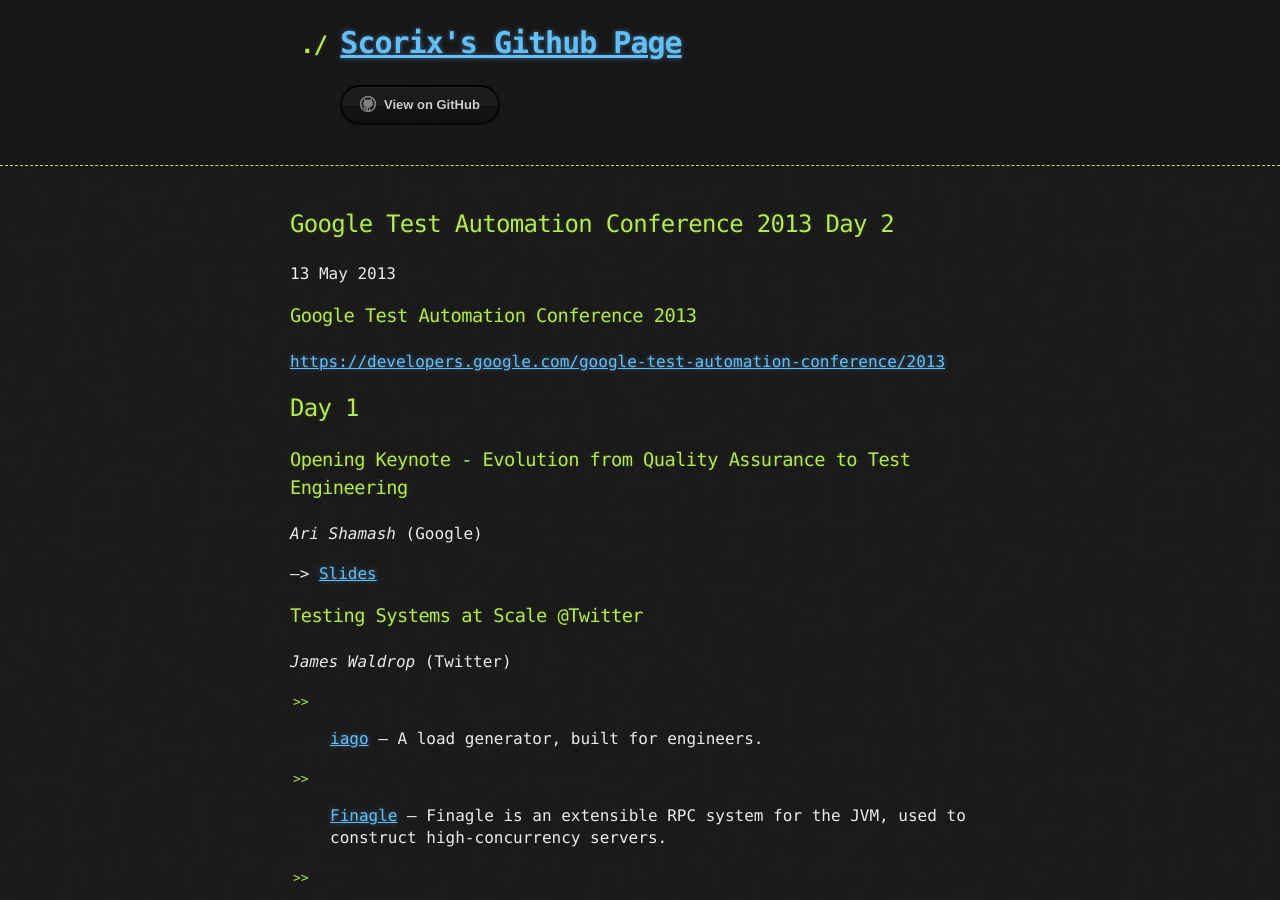
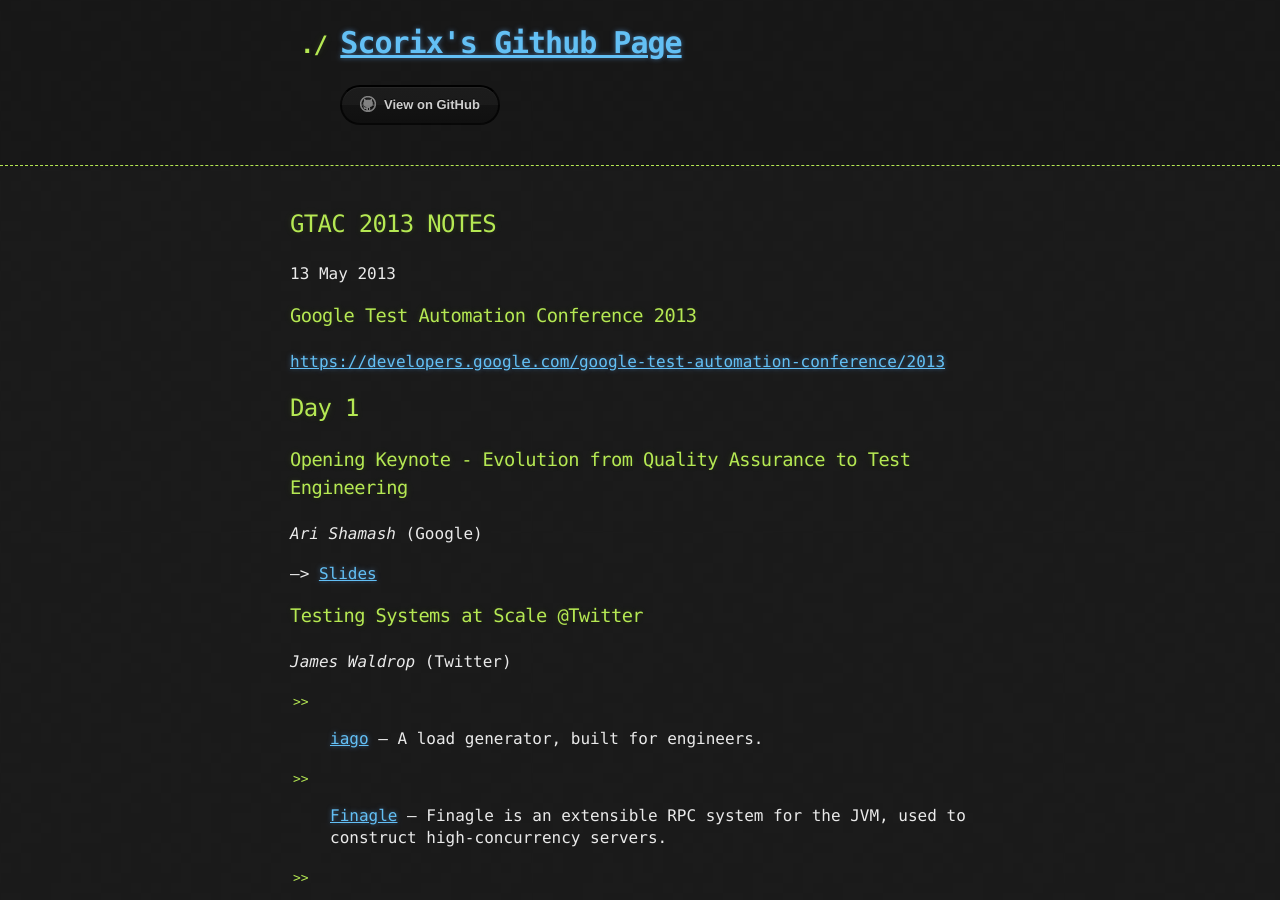
Before and after one commit to scorix/scorix.github.io, a Jekyll site: the page built from _posts/2013-05-13-GTAC-2013-NOTES.markdown, in a window 1280 px wide and 900 px high. Built offline with Jekyll 4.4.1, drawn with Linux system fonts in a browser that asks for light colours.

Commit message:
gtac 2013 notes

```diff
--- a/_posts/2013-05-13-GTAC-2013-NOTES.markdown
+++ b/_posts/2013-05-13-GTAC-2013-NOTES.markdown
@@ -1,6 +1,6 @@
 ---
 layout: post
-title:  "Google Test Automation Conference 2013 Day 2"
+title:  "GTAC 2013 NOTES"
 date:   2013-05-13 22:49:00
 categories: testing automation
 ---
```
